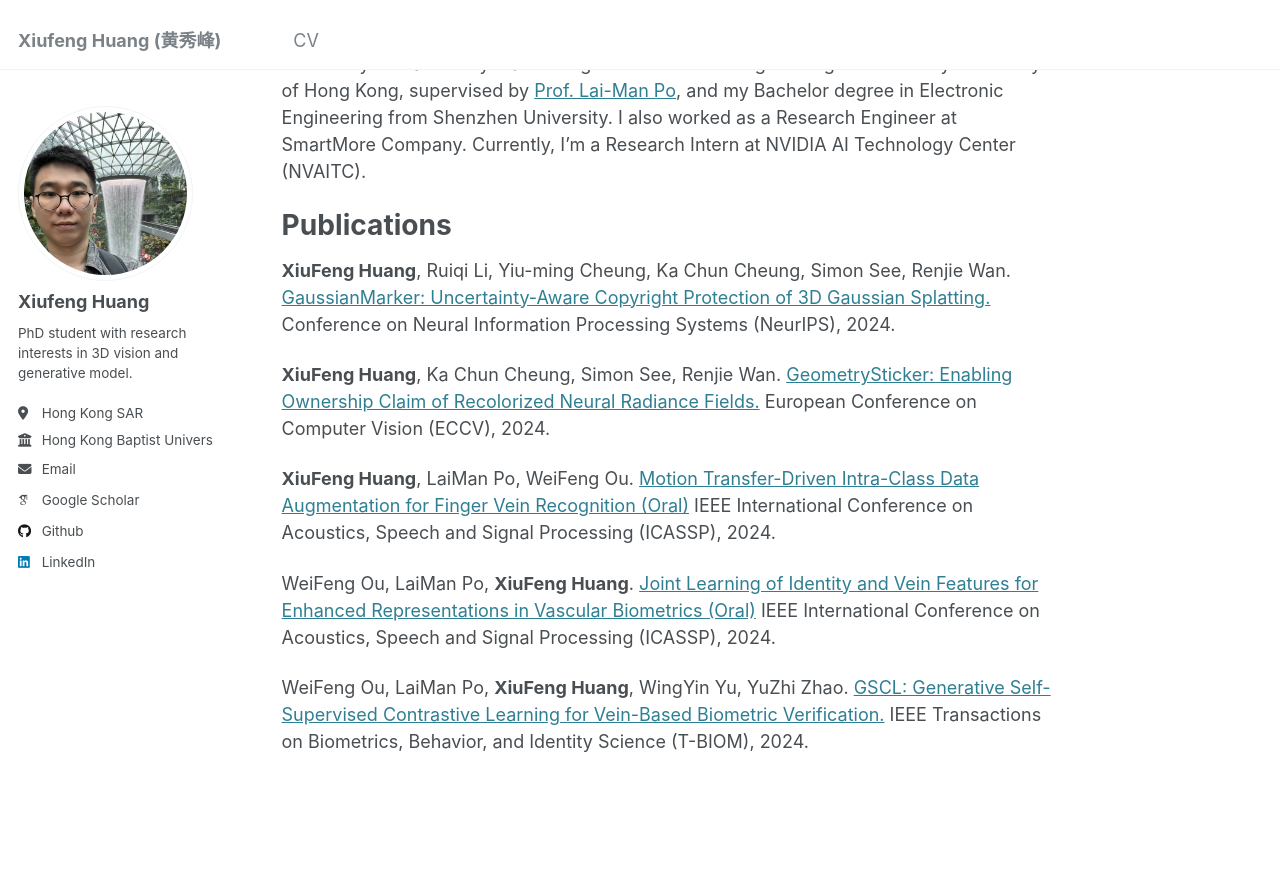
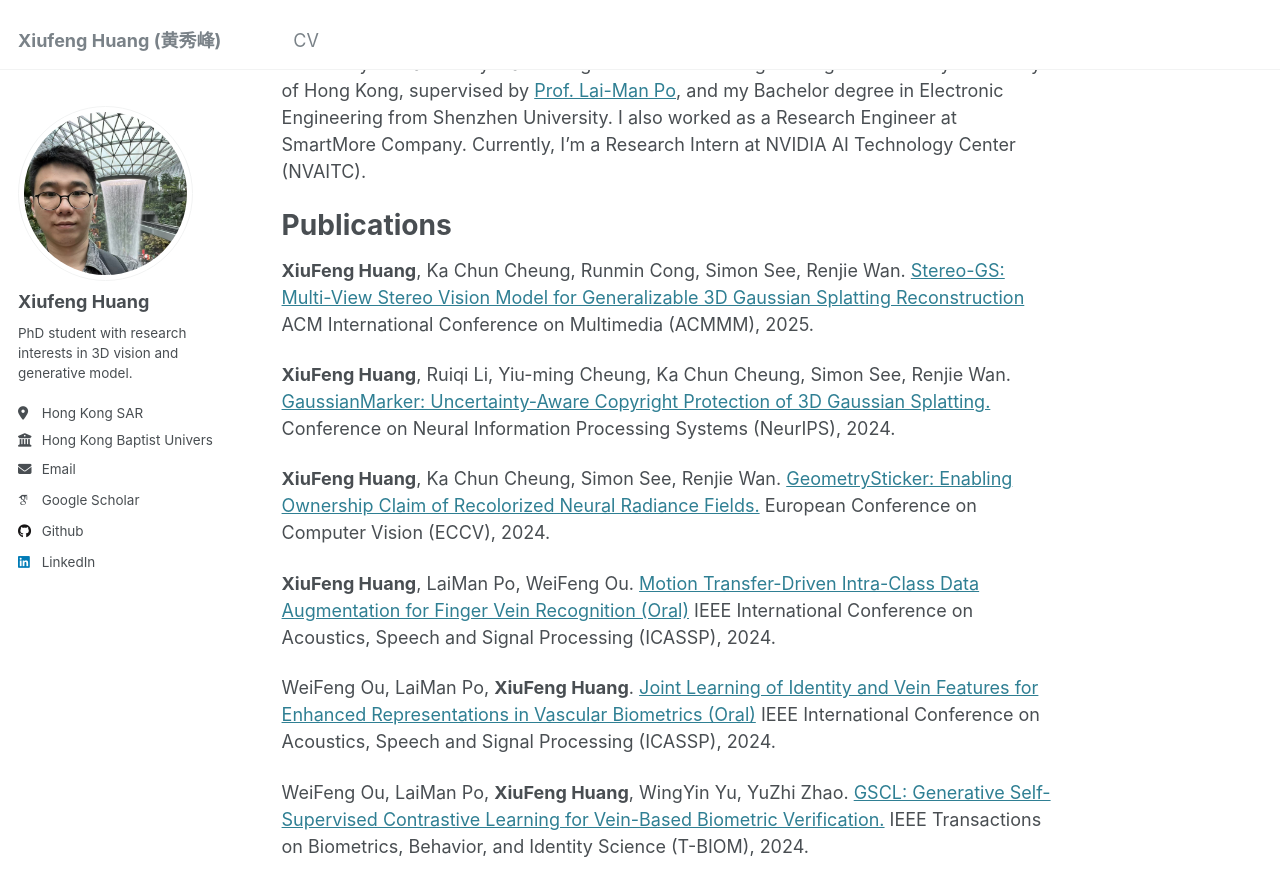
Before and after one commit to kevinhuangxf/kevinhuangxf.github.io, a Jekyll site: the page built from _pages/about.md, in a window 1280 px wide and 900 px high, scrolled down 475 px. Shown: the top 896 px of the window. Built offline with Jekyll 4.4.1, drawn with Linux system fonts in a browser that asks for light colours; some web fonts are replaced.

Commit message:
Update about.md

```diff
--- a/_pages/about.md
+++ b/_pages/about.md
@@ -27,6 +27,11 @@ Currently, I'm a Research Intern at NVIDIA AI Technology Center (NVAITC).
 
 Publications
 ======
+
+**XiuFeng Huang**, Ka Chun Cheung, Runmin Cong, Simon See, Renjie Wan.
+[Stereo-GS: Multi-View Stereo Vision Model for Generalizable 3D Gaussian Splatting Reconstruction](https://kevinhuangxf.github.io/)
+ACM International Conference on Multimedia (ACMMM), 2025.
+
 **XiuFeng Huang**, Ruiqi Li, Yiu-ming Cheung, Ka Chun Cheung, Simon See, Renjie Wan.
 [GaussianMarker: Uncertainty-Aware Copyright Protection of 3D Gaussian Splatting.](https://kevinhuangxf.github.io/GaussianMarker/)
 Conference on Neural Information Processing Systems (NeurIPS), 2024.
```
